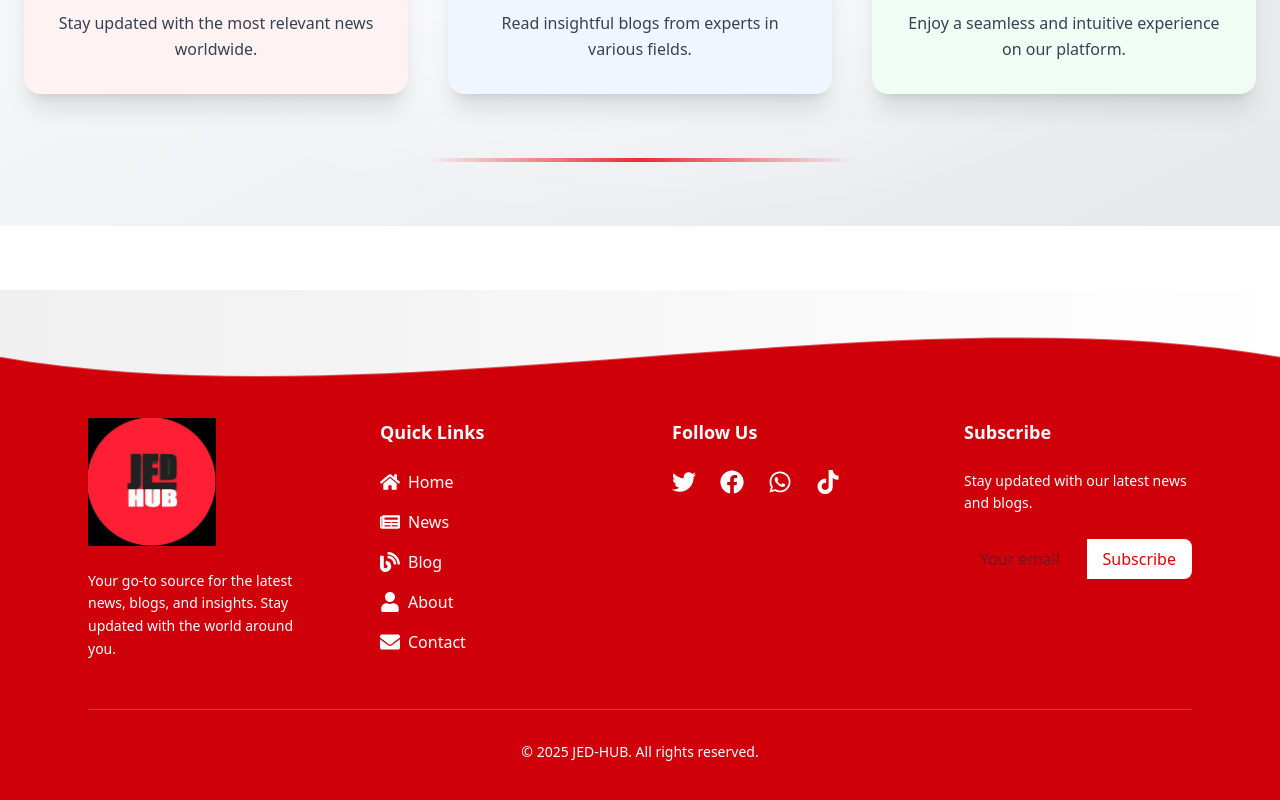
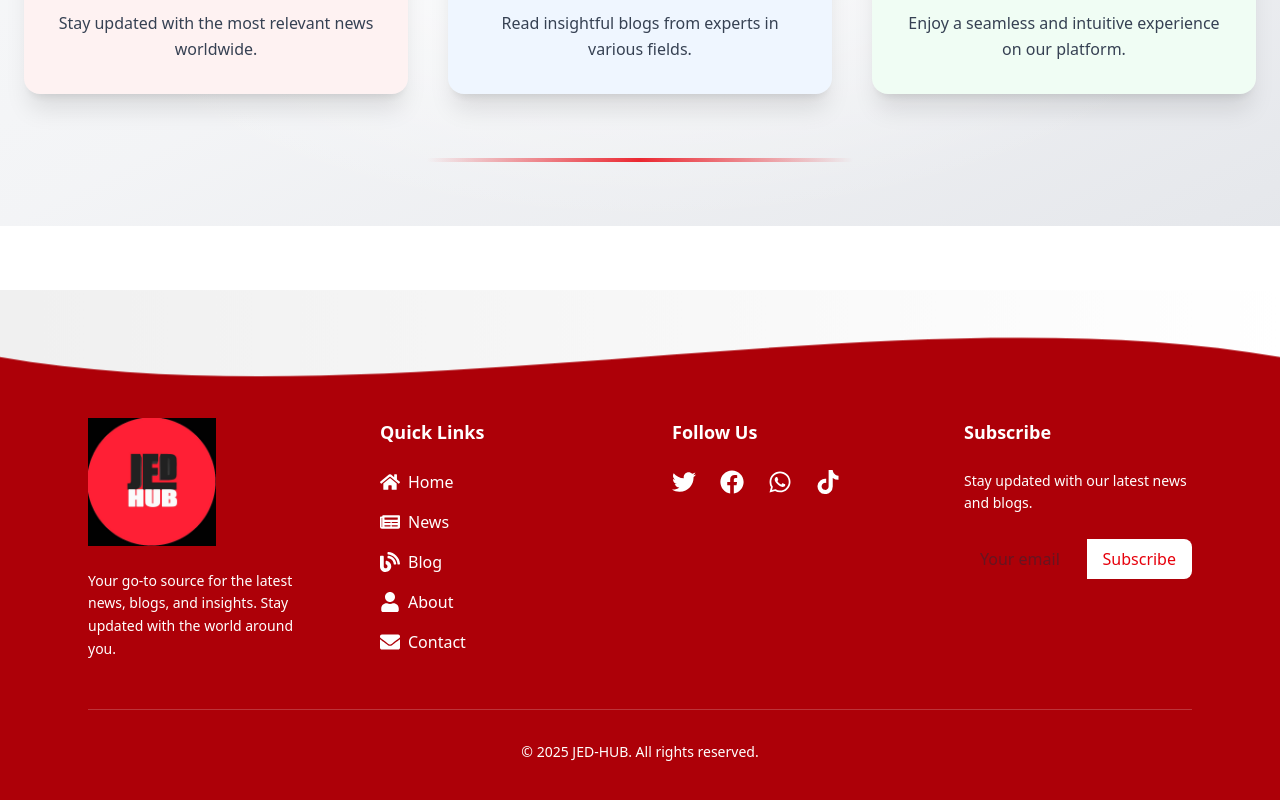
Before and after one commit to JED-NewsHub/Front-End, a React (Vite) app: page / in a window 1280 px wide. Shown: the part 2424-3224 px from the top of the page. Built offline with nearby package versions, Linux system fonts and the light colour scheme.

Commit message:
overlay to the footer

```diff
--- a/src/home/Footer.jsx
+++ b/src/home/Footer.jsx
@@ -25,7 +25,7 @@
   return (
     <footer className="relative bg-red-600 text-white mt-16 pt-20">
       {/* Overlay to reduce sharpness */}
-      <div className="absolute inset-0 bg-black/10"></div>
+      <div className="absolute inset-0 bg-black/25"></div> {/* Semi-transparent black overlay */}
 
       {/* Wavy Background with Gradient */}
       <div className="absolute top-0 left-0 w-full overflow-hidden" style={{ height: '100px' }}>
@@ -50,7 +50,7 @@
 
       {/* Footer Content */}
       <div className="max-w-6xl mx-auto px-6 py-12 relative z-10">
-        <div className="grid grid-cols-1 md:grid-cols-4 gap-16"> {/* Increased gap to 16 */}
+        <div className="grid grid-cols-1 md:grid-cols-4 gap-16">
           {/* Logo and Description */}
           <div className="mb-8 md:mb-0">
             <img
@@ -66,7 +66,7 @@
           {/* Quick Links with Icons */}
           <div className="mb-8 md:mb-0">
             <h3 className="text-lg font-bold mb-6">Quick Links</h3>
-            <ul className="space-y-4"> {/* Increased spacing between links */}
+            <ul className="space-y-4">
               <li>
                 <a
                   href="/"
```
